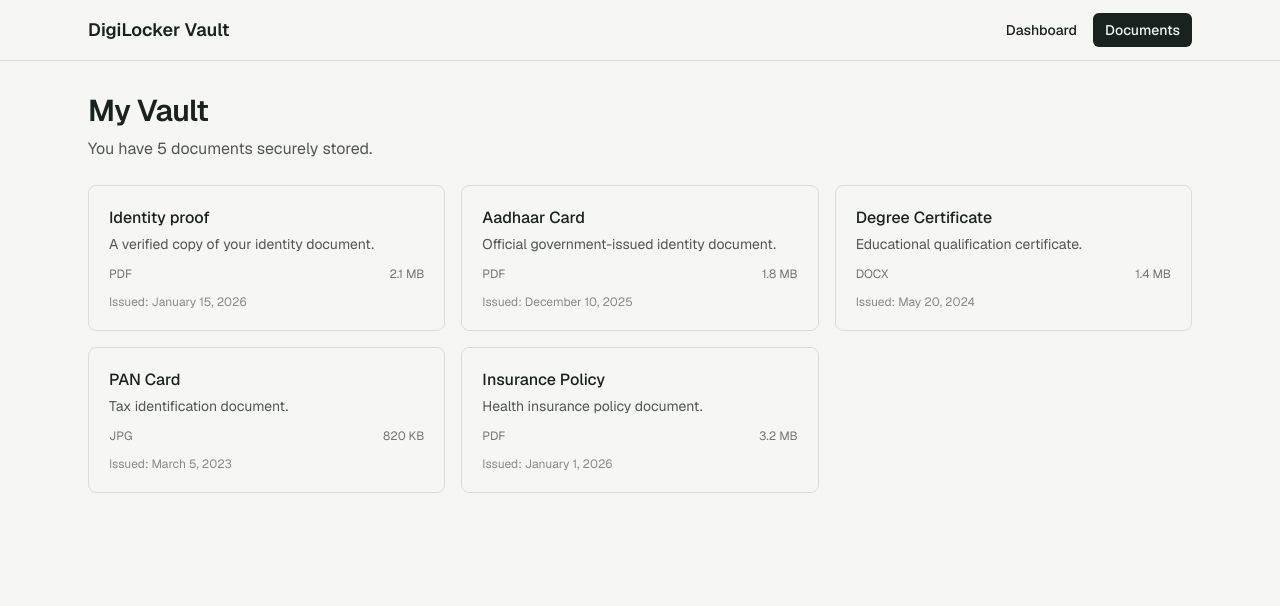
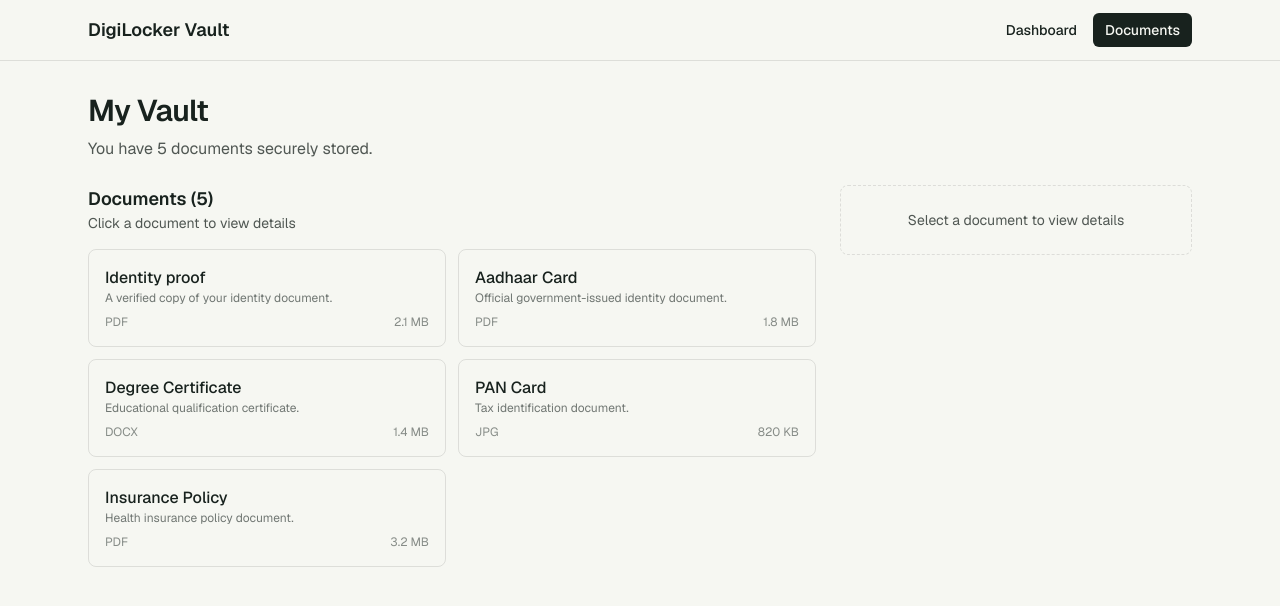
Before and after one commit to kalviumcommunity/SW2627-Nextjs-Digilocker, a Next.js app: page /documents in a window 1280 px wide. Shown: the top 606 px of the page. Built offline with nearby package versions, Linux system fonts and the light colour scheme.

Commit message:
Connect Server and Client Components Across Vault UI

```diff
--- /dev/null
+++ b/src/components/document-list-client.js
@@ -0,0 +1,161 @@
+"use client";
+
+import { useState } from "react";
+import Link from "next/link";
+
+/**
+ * DocumentListClient - Client Component
+ *
+ * This component demonstrates the Server → Client boundary in Next.js App Router.
+ *
+ * Server Component (DocumentList) fetches the data and passes it here as props.
+ * This Client Component handles all interactive behavior:
+ * - Document selection state
+ * - Toggling selected document details
+ * - User interactions
+ *
+ * Data comes from the server as serializable props.
+ * Client-side React hooks (useState) manage the interactive state.
+ */
+export function DocumentListClient({ documents }) {
+  const [selectedDocId, setSelectedDocId] = useState(null);
+
+  // Find the selected document from the list
+  const selectedDocument = documents.find((doc) => doc.id === selectedDocId);
+
+  // If no documents, show empty state
+  if (documents.length === 0) {
+    return (
+      <div className="rounded-lg border border-black/10 bg-black/5 p-8 text-center dark:border-white/15 dark:bg-white/5">
+        <h3 className="text-lg font-medium">No documents yet</h3>
+        <p className="mt-2 text-sm text-foreground/75">
+          Upload your first document to get started.
+        </p>
+      </div>
+    );
+  }
+
+  return (
+    <div className="grid gap-6 lg:grid-cols-3">
+      {/* Document List */}
+      <div className="lg:col-span-2">
+        <div className="mb-4">
+          <h2 className="text-lg font-semibold">
+            Documents ({documents.length})
+          </h2>
+          <p className="text-sm text-foreground/75">
+            Click a document to view details
+          </p>
+        </div>
+
+        <div className="grid gap-3 sm:grid-cols-2">
+          {documents.map((document) => (
+            <button
+              key={document.id}
+              onClick={() => setSelectedDocId(document.id)}
+              className={`group rounded-lg border p-4 text-left transition-all ${
+                selectedDocId === document.id
+                  ? "border-foreground bg-foreground/10 dark:bg-foreground/20"
+                  : "border-black/10 hover:bg-black/5 dark:border-white/15 dark:hover:bg-white/10"
+              }`}
+            >
+              <div className="space-y-2">
+                <div>
+                  <h3 className="font-medium group-hover:underline">
+                    {document.title}
+                  </h3>
+                  <p className="text-xs text-foreground/60">
+                    {document.description}
+                  </p>
+                </div>
+                <div className="flex items-center justify-between text-xs text-foreground/50">
+                  <span>{document.type}</span>
+                  <span>{document.size}</span>
+                </div>
+              </div>
+            </button>
+          ))}
+        </div>
+      </div>
+
+      {/* Selected Document Details Panel */}
+      <div className="lg:col-span-1">
+        {selectedDocument ? (
+          <div className="sticky top-4 rounded-lg border border-black/10 p-6 dark:border-white/15">
+            <div className="mb-4 pb-4 border-b border-black/10 dark:border-white/15">
+              <h3 className="text-sm font-medium text-foreground/75">
+                Selected Document
+              </h3>
+            </div>
+
+            <div className="space-y-4">
+              <div>
+                <label className="text-xs font-medium text-foreground/60">
+                  Name
+                </label>
+                <p className="mt-1 font-medium">{selectedDocument.title}</p>
+              </div>
+
+              <div>
+                <label className="text-xs font-medium text-foreground/60">
+                  Description
+                </label>
+                <p className="mt-1 text-sm">{selectedDocument.description}</p>
+              </div>
+
+              <div className="grid grid-cols-2 gap-4">
+                <div>
+                  <label className="text-xs font-medium text-foreground/60">
+                    Type
+                  </label>
+                  <p className="mt-1 text-sm font-mono">
+                    {selectedDocument.type}
+                  </p>
+                </div>
+                <div>
+                  <label className="text-xs font-medium text-foreground/60">
+                    Size
+                  </label>
+                  <p className="mt-1 text-sm font-mono">
+                    {selectedDocument.size}
+                  </p>
+                </div>
+              </div>
+
+              <div>
+                <label className="text-xs font-medium text-foreground/60">
+                  Issued On
+                </label>
+                <p className="mt-1 text-sm">{selectedDocument.issuedOn}</p>
+              </div>
+
+              <div>
+                <label className="text-xs font-medium text-foreground/60">
+                  Document ID
+                </label>
+                <p className="mt-1 text-xs font-mono text-foreground/60">
+                  {selectedDocument.id}
+                </p>
+              </div>
+
+              <div className="pt-2">
+                <Link
+                  href={`/documents/${selectedDocument.id}`}
+                  className="inline-flex w-full justify-center rounded-md bg-foreground text-background px-3 py-2 text-sm font-medium hover:opacity-90 transition-opacity"
+                >
+                  View Full Details
+                </Link>
+              </div>
+            </div>
+          </div>
+        ) : (
+          <div className="sticky top-4 rounded-lg border border-black/10 border-dashed p-6 text-center dark:border-white/15">
+            <p className="text-sm text-foreground/75">
+              Select a document to view details
+            </p>
+          </div>
+        )}
+      </div>
+    </div>
+  );
+}
--- a/src/components/document-list.js
+++ b/src/components/document-list.js
@@ -1,71 +1,25 @@
 import { getDocuments } from "@/src/lib/documents";
-import { DocumentGridSkeleton } from "@/src/components/skeletons";
-import Link from "next/link";
+import { DocumentListClient } from "@/src/components/document-list-client";
 
 /**
  * DocumentList - Server Component
  *
- * Fetches and displays documents in a grid layout.
- * This component is wrapped with Suspense in the parent to provide loading states.
+ * This component demonstrates the Server → Client component boundary in Next.js App Router.
+ *
+ * Responsibilities:
+ * 1. Fetch document data on the server (secure, database-ready)
+ * 2. Pass serializable data as props to the Client Component
+ * 3. Remain a Server Component (no "use client" directive)
+ *
+ * The DocumentListClient receives the data as props and handles all interactive behavior
+ * like document selection, showing/hiding details, and user interactions.
  */
 export async function DocumentList() {
   // Fetch all documents on the server
+  // In production, this would be: const documents = await prisma.document.findMany();
   const documents = await getDocuments();
 
-  if (documents.length === 0) {
-    return (
-      <div className="rounded-lg border border-black/10 bg-black/5 p-8 text-center dark:border-white/15 dark:bg-white/5">
-        <h3 className="text-lg font-medium">No documents yet</h3>
-        <p className="mt-2 text-sm text-foreground/75">
-          Upload your first document to get started.
-        </p>
-      </div>
-    );
-  }
-
-  return (
-    <div className="grid grid-cols-1 gap-4 sm:grid-cols-2 lg:grid-cols-3">
-      {documents.map((document) => (
-        <Link
-          key={document.id}
-          href={`/documents/${document.id}`}
-          className="group rounded-lg border border-black/10 p-5 transition-colors hover:bg-black/5 focus-visible:outline-2 focus-visible:outline-offset-2 focus-visible:outline-foreground dark:border-white/15 dark:hover:bg-white/10"
-        >
-          <div className="space-y-3">
-            <div>
-              <h2 className="font-medium group-hover:underline">
-                {document.title}
-              </h2>
-              <p className="mt-1 text-sm text-foreground/75">
-                {document.description}
-              </p>
-            </div>
-            <div className="flex items-center justify-between text-xs text-foreground/60">
-              <span>{document.type}</span>
-              <span>{document.size}</span>
-            </div>
-            <div className="text-xs text-foreground/50">
-              Issued: {document.issuedOn}
-            </div>
-          </div>
-        </Link>
-      ))}
-    </div>
-  );
+  // Pass serializable document data to the Client Component
+  // The Client Component handles all state management and interactivity
+  return <DocumentListClient documents={documents} />;
 }
-
-/**
- * DocumentListSuspense - Wrapper with Suspense boundary
- *
- * Provides a loading fallback UI while the DocumentList is fetching.
- */
-export function DocumentListSuspense() {
-  return (
-    <Suspense fallback={<DocumentGridSkeleton count={6} />}>
-      <DocumentList />
-    </Suspense>
-  );
-}
-
-// Import Suspense from React
-import { Suspense } from "react";
```
